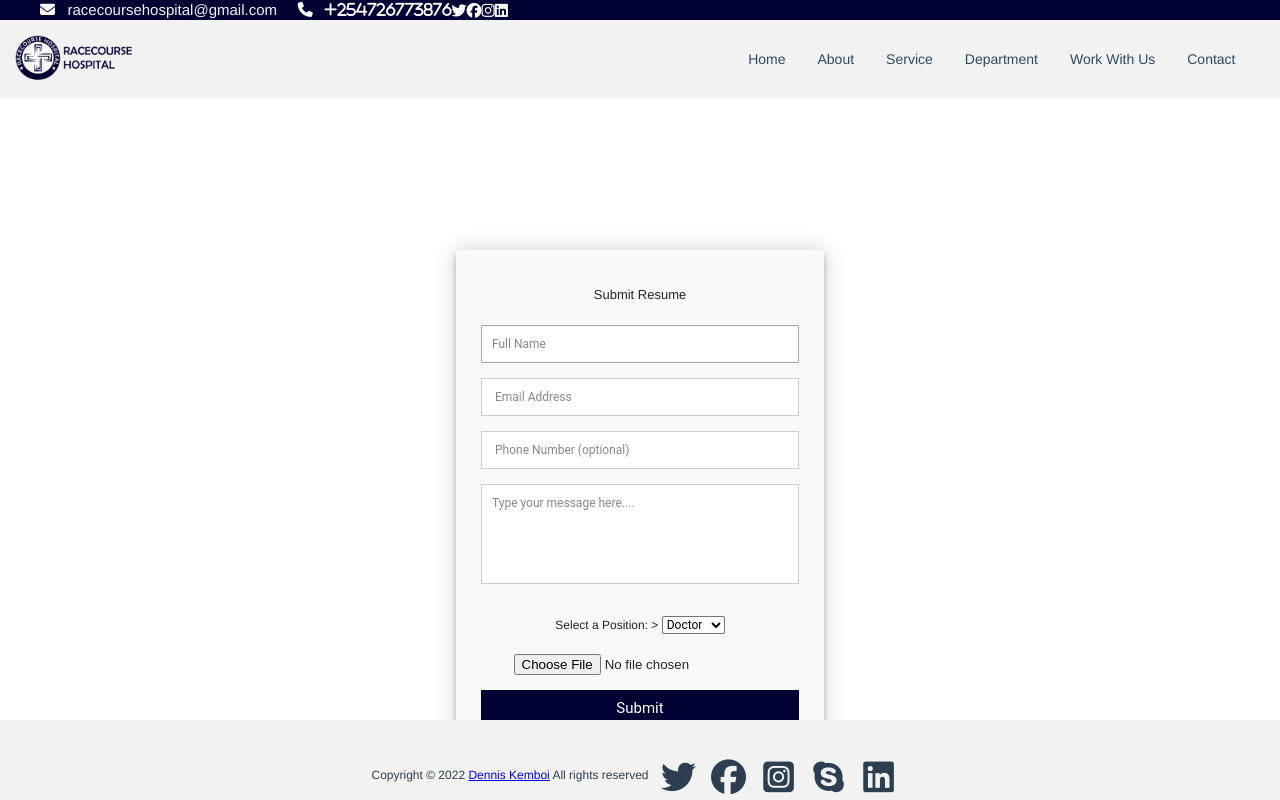
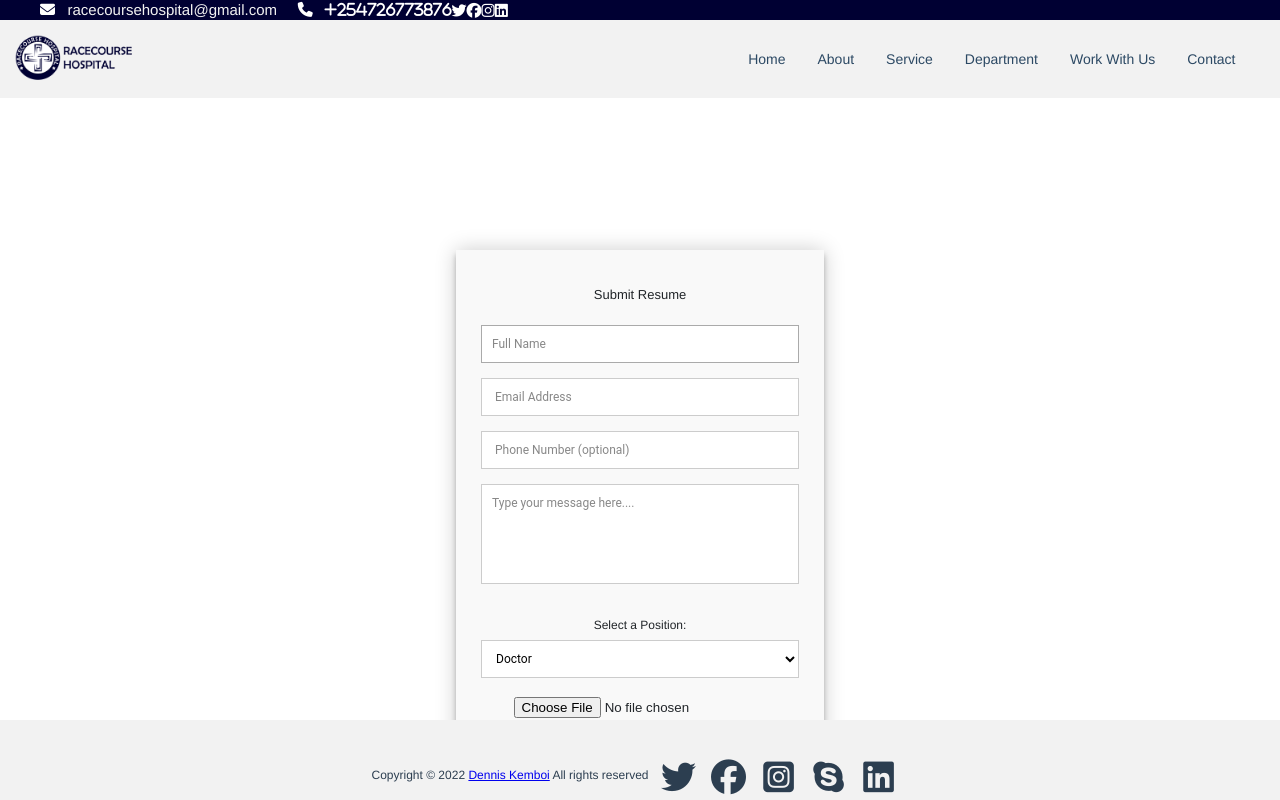
Before and after one commit to Developer-Dennis/hospiweb, a Vue app: page /#/work-with-us in a window 1280 px wide. Shown: the top 800 px of the page. Built offline with nearby package versions, Linux system fonts and the light colour scheme; some icons are missing.

Commit message:
created an upload resume button

```diff
--- a/src/views/work-with-us.vue
+++ b/src/views/work-with-us.vue
@@ -15,7 +15,7 @@
           <textarea placeholder="Type your message here...." name="message" type="text" tabindex="5" required></textarea>
         </fieldset>
         <fieldset>
-            <label for="cars">Select a Position: > </label>
+            <label for="cars">Select a Position: </label>
             <select name="position" id="position" required>
             <option value="doctor">Doctor</option>
             <option value="nurse">Nurse</option>
@@ -111,6 +111,7 @@ fieldset {
 #contact input[type="email"],
 #contact input[type="tel"],
 #contact input[type="url"],
+#contact select,
 #contact textarea {
   width: 100%;
   border: 1px solid #ccc;
```
